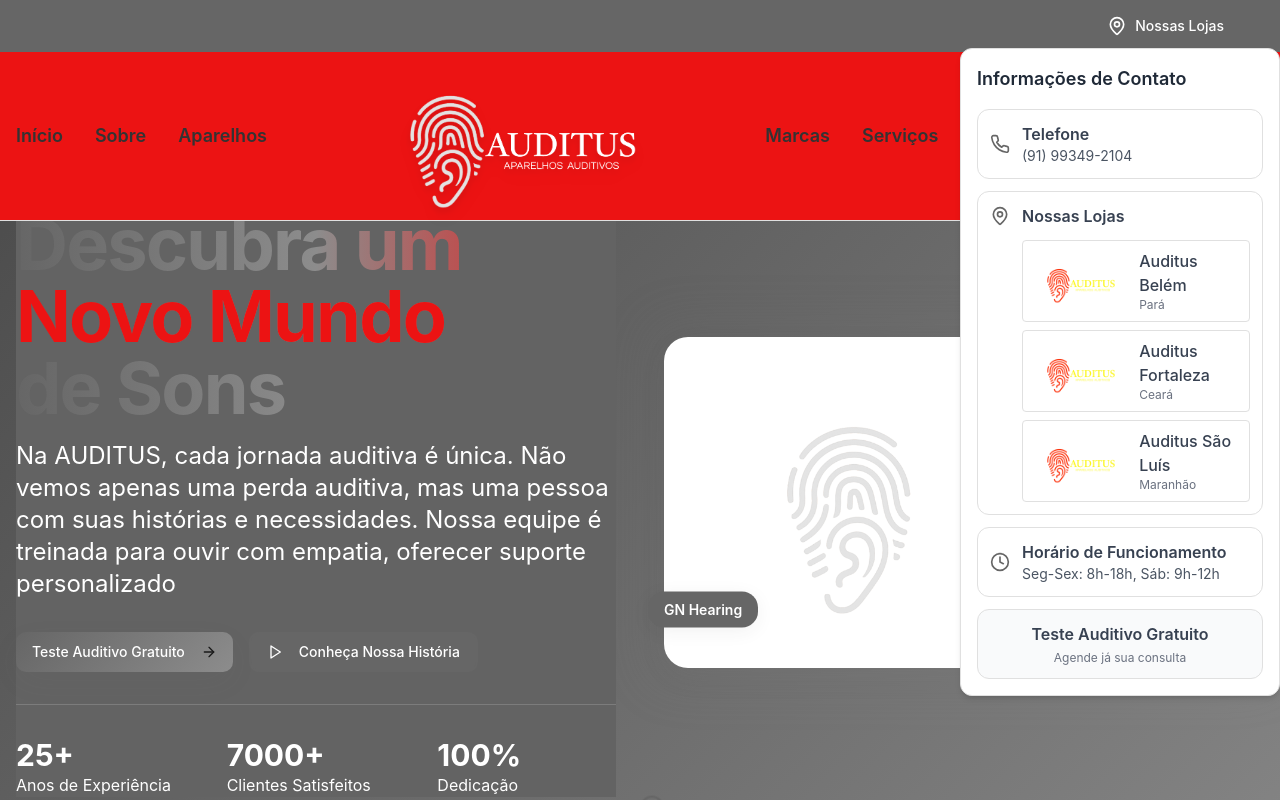
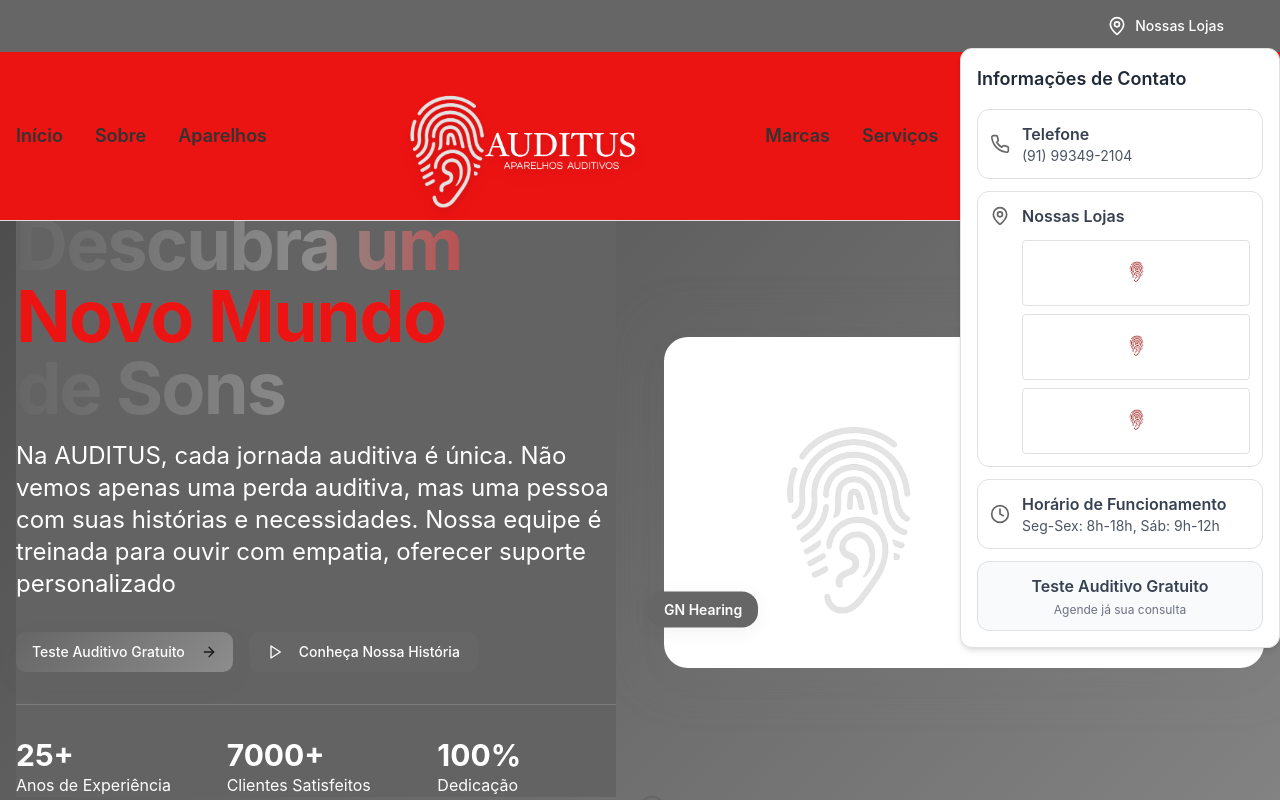
Before and after one commit to sdrmacedo-alt/auditusbelem, a React (Vite) app: page / in a window 1280 px wide. Both pictures are taken after a click on the button "Nossas Lojas". Shown: the top 800 px of the page. Built offline with nearby package versions, Linux system fonts and the light colour scheme.

Commit message:
Remover texto da logo
Removido o texto da logo, mantendo apenas a imagem.

```diff
--- a/src/components/Header.tsx
+++ b/src/components/Header.tsx
@@ -35,26 +35,14 @@ const Header = () => {
                       <h4 className="font-semibold text-gray-700">Nossas Lojas</h4>
                     </div>
                     <div className="space-y-2 ml-8">
-                      <a href="https://maps.app.goo.gl/2tMj7BMHFyQQfYn87?g_st=com.google.maps.preview.copy" target="_blank" rel="noopener noreferrer" className="flex items-center space-x-3 p-2 border border-border rounded hover:border-2 hover:border-red-500 transition-all duration-200">
-                        <img src="/lovable-uploads/01d510ef-f009-4aca-9995-d63fede3bf58.png" alt="AUDITUS" className="h-12 w-auto brightness-0 saturate-100" style={{filter: 'invert(19%) sepia(95%) saturate(7496%) hue-rotate(356deg) brightness(91%) contrast(118%)'}} />
-                        <div>
-                          <div className="font-medium text-gray-700">Auditus Belém</div>
-                          <div className="text-xs text-gray-500">Pará</div>
-                        </div>
+                      <a href="https://maps.app.goo.gl/2tMj7BMHFyQQfYn87?g_st=com.google.maps.preview.copy" target="_blank" rel="noopener noreferrer" className="flex items-center justify-center p-2 border border-border rounded hover:border-2 hover:border-red-500 transition-all duration-200">
+                        <img src="/lovable-uploads/29c578e3-2ea3-4952-9ee5-d8766385e9d9.png" alt="AUDITUS Belém" className="h-12 w-auto" />
                       </a>
-                      <a href="https://maps.app.goo.gl/aTQ1GRZF6g2GcAGL7?g_st=com.google.maps.preview.copy" target="_blank" rel="noopener noreferrer" className="flex items-center space-x-3 p-2 border border-border rounded hover:border-2 hover:border-red-500 transition-all duration-200">
-                        <img src="/lovable-uploads/01d510ef-f009-4aca-9995-d63fede3bf58.png" alt="AUDITUS" className="h-12 w-auto brightness-0 saturate-100" style={{filter: 'invert(19%) sepia(95%) saturate(7496%) hue-rotate(356deg) brightness(91%) contrast(118%)'}} />
-                        <div>
-                          <div className="font-medium text-gray-700">Auditus Fortaleza</div>
-                          <div className="text-xs text-gray-500">Ceará</div>
-                        </div>
+                      <a href="https://maps.app.goo.gl/aTQ1GRZF6g2GcAGL7?g_st=com.google.maps.preview.copy" target="_blank" rel="noopener noreferrer" className="flex items-center justify-center p-2 border border-border rounded hover:border-2 hover:border-red-500 transition-all duration-200">
+                        <img src="/lovable-uploads/29c578e3-2ea3-4952-9ee5-d8766385e9d9.png" alt="AUDITUS Fortaleza" className="h-12 w-auto" />
                       </a>
-                      <a href="https://maps.app.goo.gl/Ad4boE9j8QixStd28?g_st=com.google.maps.preview.copy" target="_blank" rel="noopener noreferrer" className="flex items-center space-x-3 p-2 border border-border rounded hover:border-2 hover:border-red-500 transition-all duration-200">
-                        <img src="/lovable-uploads/01d510ef-f009-4aca-9995-d63fede3bf58.png" alt="AUDITUS" className="h-12 w-auto brightness-0 saturate-100" style={{filter: 'invert(19%) sepia(95%) saturate(7496%) hue-rotate(356deg) brightness(91%) contrast(118%)'}} />
-                        <div>
-                          <div className="font-medium text-gray-700">Auditus São Luís</div>
-                          <div className="text-xs text-gray-500">Maranhão</div>
-                        </div>
+                      <a href="https://maps.app.goo.gl/Ad4boE9j8QixStd28?g_st=com.google.maps.preview.copy" target="_blank" rel="noopener noreferrer" className="flex items-center justify-center p-2 border border-border rounded hover:border-2 hover:border-red-500 transition-all duration-200">
+                        <img src="/lovable-uploads/29c578e3-2ea3-4952-9ee5-d8766385e9d9.png" alt="AUDITUS São Luís" className="h-12 w-auto" />
                       </a>
                     </div>
                   </div>
```
Also changed, not shown: public/lovable-uploads/29c578e3-2ea3-4952-9ee5-d8766385e9d9.png (added).
